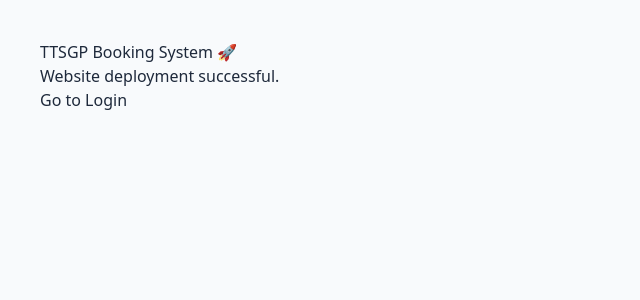
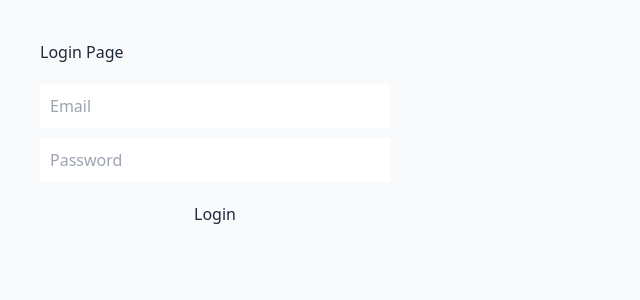
Before and after one commit to xiansheng31/TTSGP---Booking-System, a Next.js app: page / in a window 1280 px wide. Shown: the top 300 px of the page, without its empty margins (0-640 px from the left). Built offline with nearby package versions, Linux system fonts and the light colour scheme.

Commit message:
Update page.tsx

```diff
--- a/src/app/page.tsx
+++ b/src/app/page.tsx
@@ -1,9 +1,36 @@
-export default function RootPage() {
+export default function LoginPage() {
   return (
-    <div style={{ padding: '40px' }}>
-      <h1>TTSGP Booking System 🚀</h1>
-      <p>Website deployment successful.</p>
-      <a href="/login">Go to Login</a>
+    <div style={{padding:'40px'}}>
+      <h1>Login Page</h1>
+
+      <div style={{
+        width:'350px',
+        display:'flex',
+        flexDirection:'column',
+        gap:'10px',
+        marginTop:'20px'
+      }}>
+        <input
+          type="email"
+          placeholder="Email"
+          style={{padding:'10px'}}
+        />
+
+        <input
+          type="password"
+          placeholder="Password"
+          style={{padding:'10px'}}
+        />
+
+        <button
+          style={{
+            padding:'10px',
+            cursor:'pointer'
+          }}
+        >
+          Login
+        </button>
+      </div>
     </div>
   )
 }
```
